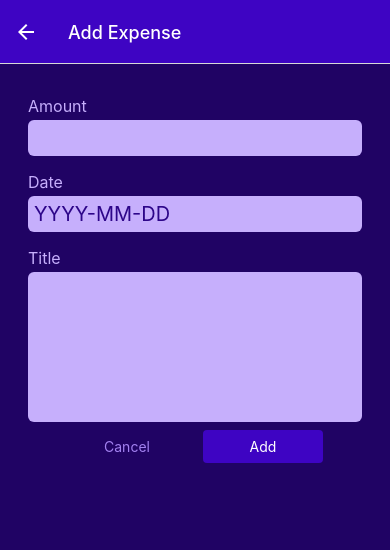
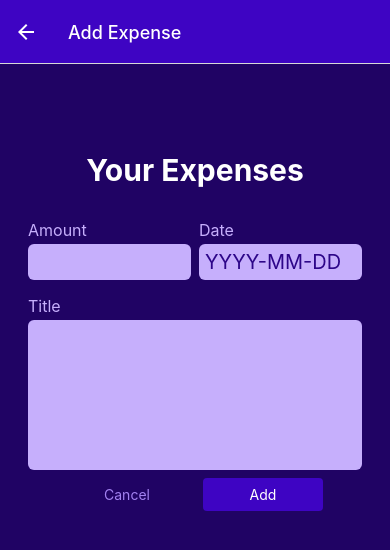
Before and after one commit to aniketbumbc/rn-budget-tracker, a React Native app: screen /ManageExpense in a window 390 px wide. Shown: the top 550 px of the page. Built offline with nearby package versions, Linux system fonts and the light colour scheme.

Commit message:
Added style to expense form and input component

```diff
--- a/components/ExpenseForm.js
+++ b/components/ExpenseForm.js
@@ -1,4 +1,4 @@
-import { View } from 'react-native';
+import { View, StyleSheet, Text } from 'react-native';
 import Input from './Input';
 
 function ExpenseForm() {
@@ -6,9 +6,12 @@
 
   return (
     <>
-      <View>
+      <View style={styles.formContainer}>
+        <Text style={styles.title}>Your Expenses</Text>
+        <View style={styles.rowContainer}>
           <Input
             label={'Amount'}
+            style={styles.rowInput}
             textInputConfig={{
               keyboardType: 'decimal-pad',
               onChangeText: amountChanged,
@@ -16,12 +19,14 @@
           />
           <Input
             label={'Date'}
+            style={styles.rowInput}
             textInputConfig={{
               placeholder: 'YYYY-MM-DD',
               maxLength: 10,
               onChangeText: () => {},
             }}
           />
+        </View>
         <Input
           label={'Title'}
           textInputConfig={{
@@ -34,3 +39,25 @@
 }
 
 export default ExpenseForm;
+
+const styles = StyleSheet.create({
+  rowContainer: {
+    flexDirection: 'row',
+    justifyContent: 'space-between',
+  },
+
+  rowInput: {
+    flex: 1,
+  },
+  formContainer: {
+    marginTop: 40,
+  },
+
+  title: {
+    fontSize: 30,
+    fontWeight: 'bold',
+    color: 'white',
+    marginVertical: 24,
+    textAlign: 'center',
+  },
+});
--- a/components/Input.js
+++ b/components/Input.js
@@ -1,7 +1,7 @@
 import { Text, TextInput, View, StyleSheet } from 'react-native';
 import { GlobalStyles } from '../constant/styles';
 
-function Input({ label, textInputConfig }) {
+function Input({ label, textInputConfig, style }) {
   const inputStyle = [styles.input];
 
   if (textInputConfig && textInputConfig.multiline) {
@@ -9,7 +9,7 @@
   }
 
   return (
-    <View style={styles.inputContainer}>
+    <View style={[styles.inputContainer, style]}>
       <Text style={styles.labelText}>{label}</Text>
       <TextInput {...textInputConfig} style={inputStyle} />
     </View>
```
Lines whose indentation alone changed are shown as unchanged.
